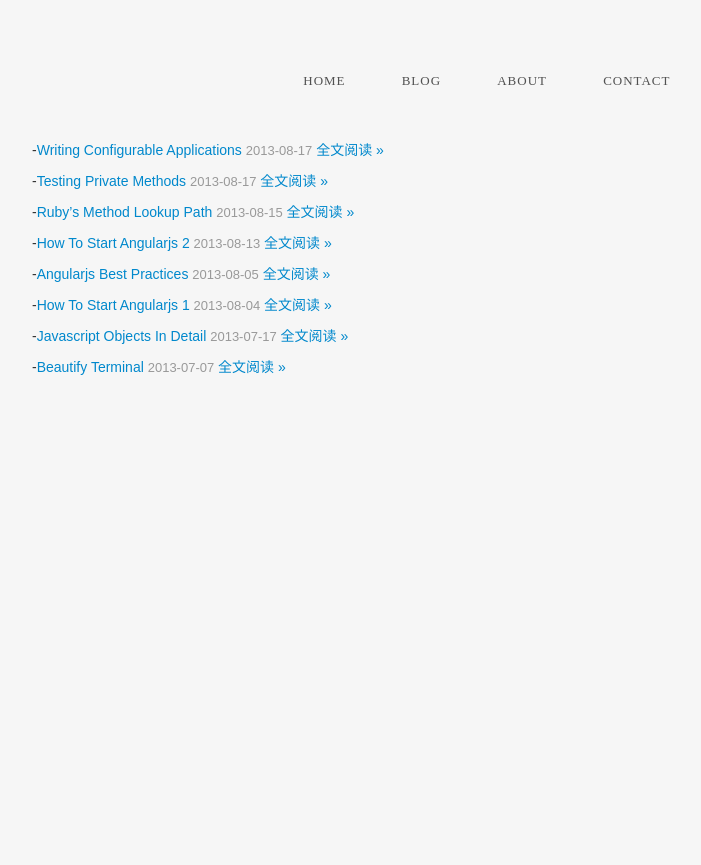
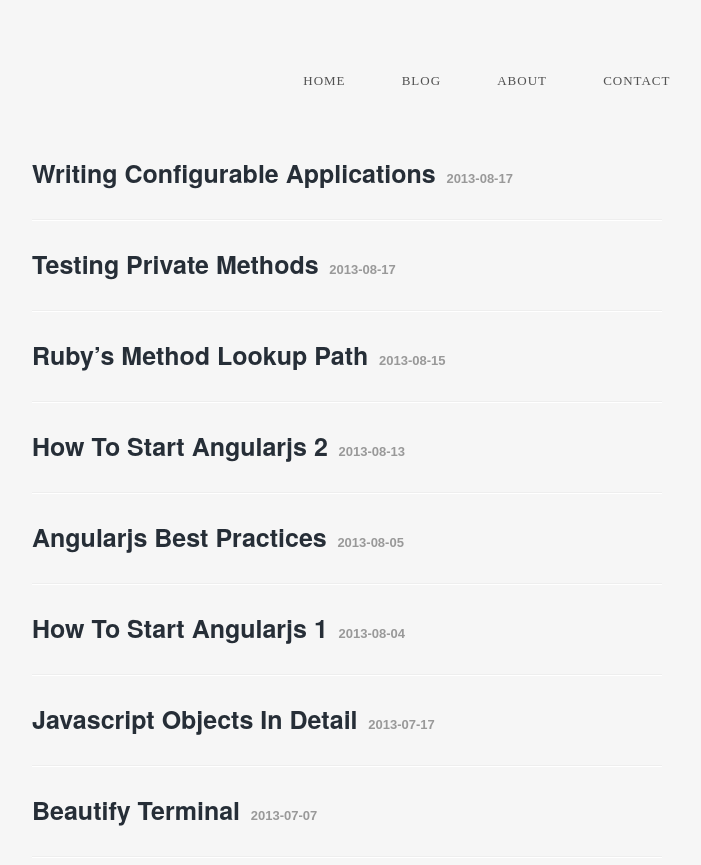
Before and after one commit to apprentice1988/apprentice1988.github.com, a Jekyll site: the page built from archive.md, in a window 1280 px wide. Shown: the top 865 px of the page, without its empty margins (158-859 px from the left). Built offline with Jekyll 4.4.1, drawn with Linux system fonts in a browser that asks for light colours; Markdown is read by kramdown in place of the engine named in the settings.

Commit message:
finish blog

```diff
--- a/archive.md
+++ b/archive.md
@@ -3,6 +3,6 @@
 ---
 
 {% for post in site.posts %}
--[{{ post.title }}]({{ post.url }}) <time>{{ post.date | date: '%Y-%m-%d'}}</time>
-  [全文阅读 &raquo;]({{ post.url }})
+#<span class="blog-title">[{{ post.title }}]({{ post.url }})</span> <time>{{ post.date | date: '%Y-%m-%d'}}</time>
+*****
 {% endfor %}
--- a/css/custom.css
+++ b/css/custom.css
@@ -58,3 +58,19 @@
   -o-transition: color 0.14s 0.2s ease-out;
   transition: color 0.14s 0.2s ease-out;
 }
+
+.blog-title a {
+  color: #262e37;
+  text-decoration:none;
+  transition: color 0.15s ease-in, background-color 0.15s ease-in;
+  -webkit-transition: color 0.15s ease-in, background-color 0.15s ease-in;
+  -moz-transition: color 0.15s ease-in, background-color 0.15s ease-in;
+  -o-transition: color 0.15s ease-in, background-color 0.15s ease-in;
+  font-size:25px;
+  font-family: "Geogrotesque-SemiBold", "HelveticaNeue", "Helvetica, sans-serif";
+}
+
+.blog-title a:hover {
+  color: #46b4d3;
+  text-shadow: 1px 1px 1px #fefefe;
+}
```
Also changed, not shown: _layouts/archive.html (line endings or trailing spaces).
